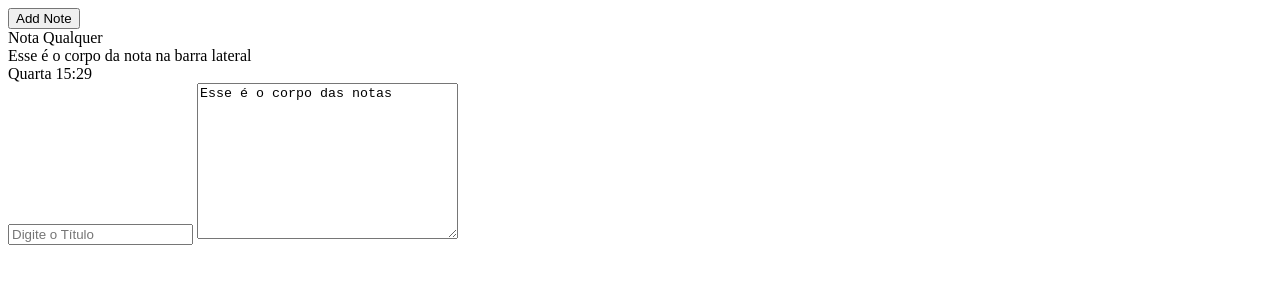
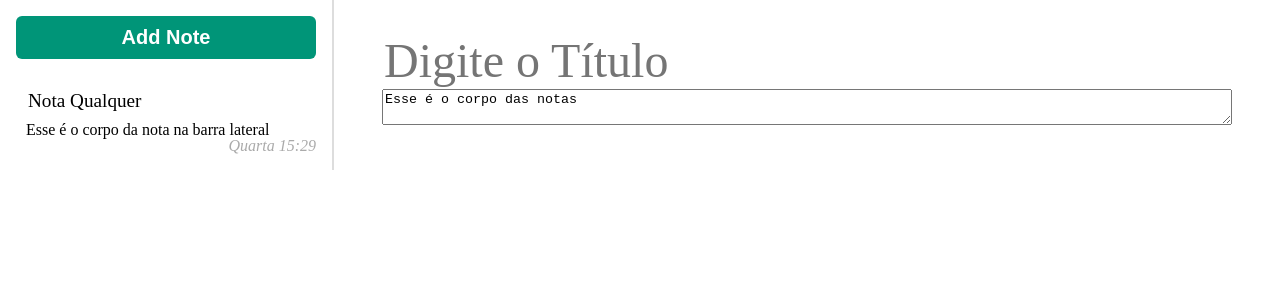
Before and after one commit to DevDaviNickenig/Notes-App-Js, a plain HTML site: page index.html in a window 1280 px wide. Drawn offline with Linux system fonts and the light colour scheme.

Commit message:
Update Html e Css
atualização html estava dando erro na hora de renderizar.

```diff
--- a/index.html
+++ b/index.html
@@ -3,6 +3,8 @@
 <head>
     <meta charset="UTF-8">
     <meta name="viewport" content="width=device-width, initial-scale=1.0">
+    <link rel="stylesheet" href="reset.css">
+    <link rel="stylesheet" href="style.css">
     <title>Notes App</title>
 </head>
 <body>
@@ -14,15 +16,17 @@
                 <div class="notas__lista-item">
                     <div class="notas__pequeno-titulo"> Nota Qualquer</div>
                     <div class="notas__pequeno-corpo">Esse é o corpo da nota na barra lateral</div>
-                    <div class="notas__pequeno-atualizar">Quarta 15:29</div>
+                    <div class="notas__pequeno-atualizado">Quarta 15:29</div>
                 </div>
             </div>
         </div>
+        <!-- EDITOR DE NOTAS -->
+    <div class="notas__editor">
+        <input type="text" class="notas__titulo" placeholder="Digite o Título">
+        <textarea name="notas__editor-corpo">Esse é o corpo das notas</textarea>
     </div>
-    <!-- EDITOR DE NOTAS -->
-    <div class="nota__editor">
-        <input type="text" class="notas__titulo" placeholder="Digite o Título">
-        <textarea name="nota__editor-corpo" id="" cols="30" rows="10">Esse é o corpo das notas</textarea>
     </div>
+
+    <script src="script.js"></script>
 </body>
 </html>
--- /dev/null
+++ b/reset.css
@@ -0,0 +1,48 @@
+/* http://meyerweb.com/eric/tools/css/reset/
+   v2.0 | 20110126
+   License: none (public domain)
+*/
+
+html, body, div, span, applet, object, iframe,
+h1, h2, h3, h4, h5, h6, p, blockquote, pre,
+a, abbr, acronym, address, big, cite, code,
+del, dfn, em, img, ins, kbd, q, s, samp,
+small, strike, strong, sub, sup, tt, var,
+b, u, i, center,
+dl, dt, dd, ol, ul, li,
+fieldset, form, label, legend,
+table, caption, tbody, tfoot, thead, tr, th, td,
+article, aside, canvas, details, embed,
+figure, figcaption, footer, header, hgroup,
+menu, nav, output, ruby, section, summary,
+time, mark, audio, video {
+	margin: 0;
+	padding: 0;
+	border: 0;
+	font-size: 100%;
+	font: inherit;
+	vertical-align: baseline;
+}
+/* HTML5 display-role reset for older browsers */
+article, aside, details, figcaption, figure,
+footer, header, hgroup, menu, nav, section {
+	display: block;
+}
+body {
+	line-height: 1;
+}
+ol, ul {
+	list-style: none;
+}
+blockquote, q {
+	quotes: none;
+}
+blockquote:before, blockquote:after,
+q:before, q:after {
+	content: '';
+	content: none;
+}
+table {
+	border-collapse: collapse;
+	border-spacing: 0;
+}
--- /dev/null
+++ b/style.css
@@ -0,0 +1,79 @@
+html {
+    font-size: sans-serif;
+}
+
+.notas {
+    display: flex;
+    flex-direction: row;
+    height: 100%;
+}
+
+.barra__lateral {
+    border-right: 2px solid #dddddd;
+    flex-shrink: 0;
+    overflow-y: auto;
+    padding: 1em;
+    width: 18.75em;
+}
+
+.adicionar__nota {
+    background: #009578;
+    border: none;
+    border-radius: 6px;
+    color: #ffffff;
+    cursor: pointer;
+    font-size: 1.25em;
+    font-weight: bold;
+    margin-bottom: 1em;
+    padding: 0.5em 0;
+    width: 100%;
+}
+
+.adicionar__nota:hover {
+    background: #00af8c;
+}
+
+.notas__lista-item {
+    cursor: pointer;
+}
+
+.notas__pequeno-titulo {
+    padding: 0.625em;
+    font-size: 1.2em;
+}
+
+.notas__pequeno-corpo {
+    padding: 0 0.625em;
+}
+
+.notas__pequeno-atualizado {
+    color: #aaaaaa;
+    font-style: italic;
+    text-align: right;
+}
+
+.notas__editor {
+    display: flex;
+    flex-direction: column;
+    padding: 2em 3em;
+    flex-grow: 1;
+}
+
+.notas__titulo {
+    border: none;
+    outline: none;
+    width: 100%;
+    font-size: 3em;
+    font-family: bold;
+}
+
+.notas__editor-corpo {
+    border: 0;
+    outline: 0;
+    width: 100%;
+    flex-grow: 1;
+    font-size: 1.2em;
+    line-height: 1.3;
+    margin-top: 2em;
+    resize: none;
+}
```
Also changed, not shown: script.js (added).
